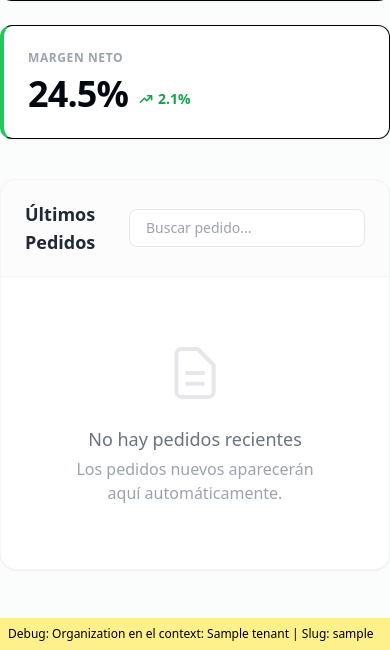
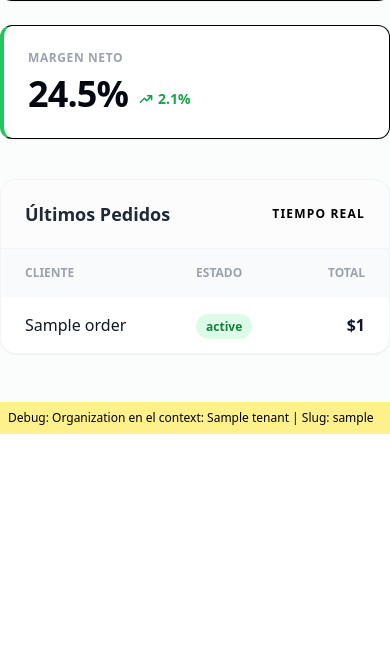
Before and after one commit to Sublian/nexus-oms-django, a Django app: template src/interfaces/web/templates/pages/dashboard_home.html in a window 390 px wide; the page is wider, and only the part inside the window is pictured. Shown: the part 584-1234 px from the top of that part. After the commit the page ends 1018 px from the top of that part, so only its background shows below. Run offline with Django 5.2, Linux system fonts and the light colour scheme; the template is opened without the code that fills it: most values are stand-ins (such as "Sample title", 1, 10 or a date in 2020); grey boxes marked "Sample" are stand-in pictures; some libraries are stand-ins or nearby versions.

Commit message:
feat: populate dashboard with real tenant data.
Connected the dashboard view to the Order model and implemented a responsive, branded table for recent orders.

```diff
--- a/src/interfaces/web/templates/pages/dashboard_home.html
+++ b/src/interfaces/web/templates/pages/dashboard_home.html
@@ -50,14 +50,36 @@
 <div class="bg-white rounded-2xl shadow-sm border border-gray-100 overflow-hidden">
     <div class="px-6 py-5 border-b border-gray-100 bg-gray-50/50 flex justify-between items-center">
         <h3 class="font-bold text-lg text-gray-800">Últimos Pedidos</h3>
-        <input type="search" placeholder="Buscar pedido..." class="px-4 py-2 border border-gray-200 rounded-lg text-sm focus:ring-2 focus:ring-tenant-primary focus:border-tenant-primary outline-none transition-all w-64">
+        <span class="text-xs font-bold text-tenant-primary uppercase tracking-widest">Tiempo Real</span>
     </div>
-    <div class="p-16 text-center">
-        <svg xmlns="http://www.w3.org/2000/svg" class="h-16 w-16 text-gray-200 mx-auto mb-5" fill="none" viewBox="0 0 24 24" stroke="currentColor">
-            <path stroke-linecap="round" stroke-linejoin="round" stroke-width="1.5" d="M9 12h6m-6 4h6m2 5H7a2 2 0 01-2-2V5a2 2 0 012-2h5.586a1 1 0 01.707.293l5.414 5.414a1 1 0 01.293.707V19a2 2 0 01-2 2z" />
-        </svg>
-        <p class="text-gray-500 font-medium text-lg">No hay pedidos recientes</p>
-        <p class="text-gray-400 mt-1">Los pedidos nuevos aparecerán aquí automáticamente.</p>
+
+    <div class="overflow-x-auto">
+        <table class="w-full text-left">
+            <thead class="bg-gray-50 text-gray-400 text-xs uppercase font-semibold">
+                <tr>
+                    <th class="px-6 py-4">Cliente</th>
+                    <th class="px-6 py-4">Estado</th>
+                    <th class="px-6 py-4 text-right">Total</th>
+                </tr>
+            </thead>
+            <tbody class="divide-y divide-gray-100">
+                {% for order in orders %}
+                <tr class="hover:bg-gray-50 transition-colors">
+                    <td class="px-6 py-4 font-medium text-gray-900">{{ order.customer_name }}</td>
+                    <td class="px-6 py-4">
+                        <span class="px-2.5 py-1 rounded-full text-xs font-bold bg-green-100 text-green-700">
+                            {{ order.status }}
+                        </span>
+                    </td>
+                    <td class="px-6 py-4 text-right font-bold text-gray-900">${{ order.total_amount }}</td>
+                </tr>
+                {% empty %}
+                <tr>
+                    <td colspan="3" class="p-10 text-center text-gray-400 italic">No hay pedidos registrados.</td>
+                </tr>
+                {% endfor %}
+            </tbody>
+        </table>
     </div>
 </div>
 {% endblock %}
```
Also changed, not shown: src/interfaces/web/views.py (+13 -6 lines).
